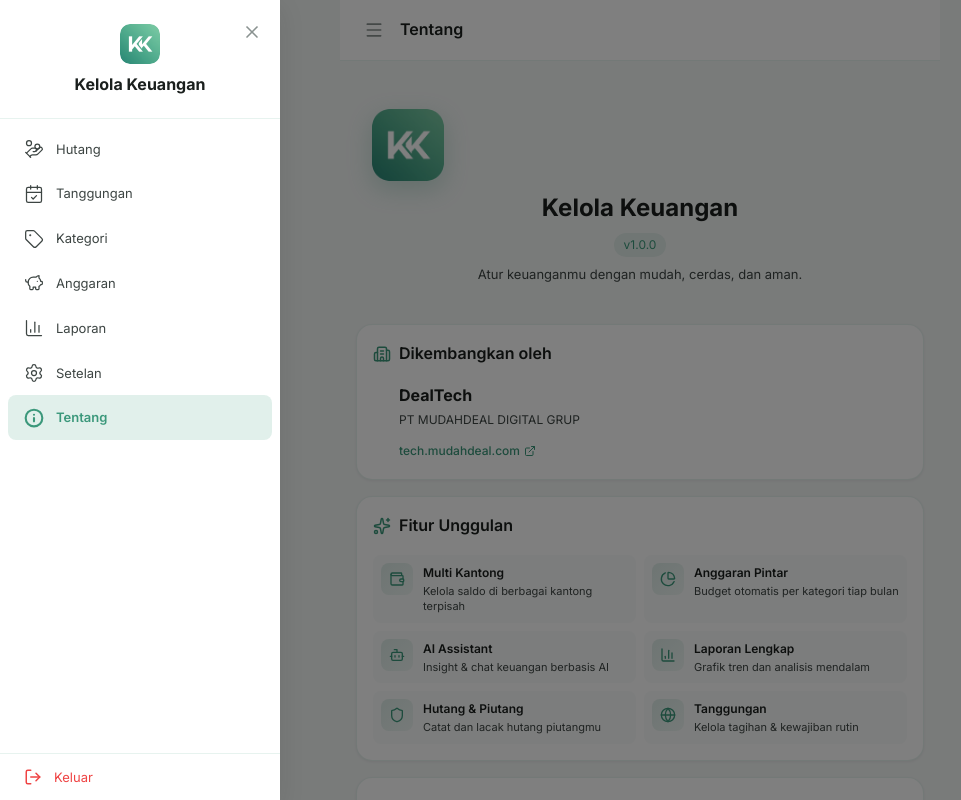
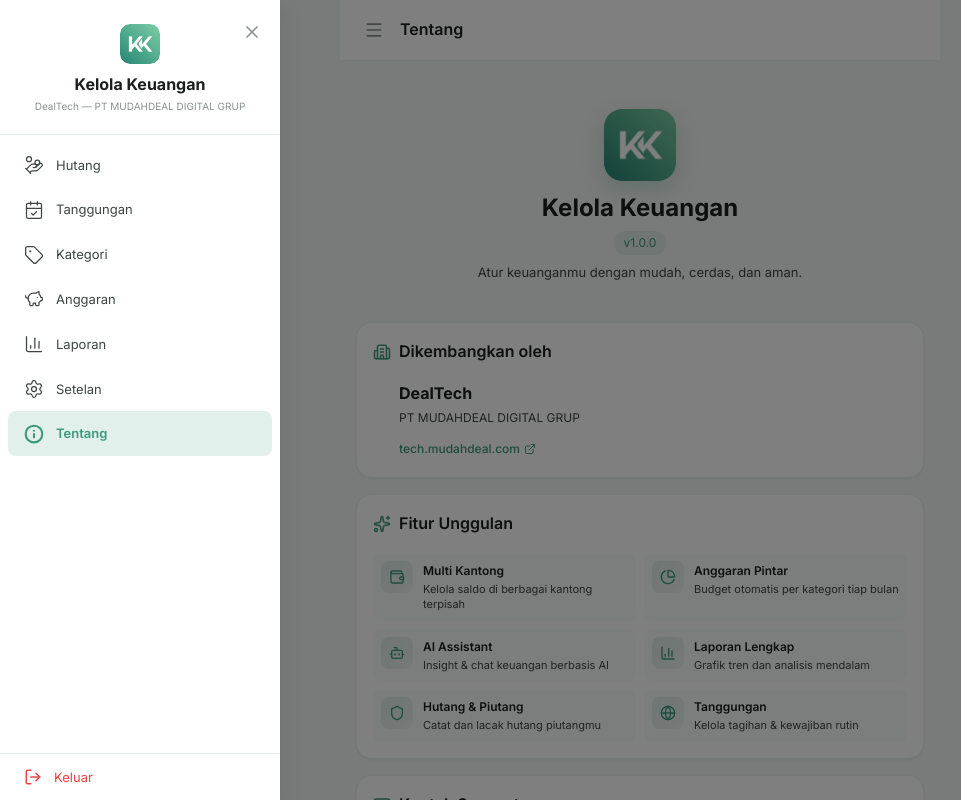
Before and after one commit to cahrur/kelola-keuangan, a React (Vite) app: page /about in a window 1280 px wide. Both pictures are taken after a click on the button 374 px from the left and 30 px from the top of the page. Shown: the top 800 px of the page, without its empty margins (0-961 px from the left). Built offline with nearby package versions, Linux system fonts and the light colour scheme; no server answers.

Commit message:
Fix logo tidak tampil

```diff
--- a/src/components/layout/PageHeader.jsx
+++ b/src/components/layout/PageHeader.jsx
@@ -2,6 +2,7 @@ import { useState } from 'react';
 import { NavLink, useLocation, useNavigate } from 'react-router-dom';
 import { Menu, X, HandCoins, CalendarCheck, Tag, PiggyBank, BarChart3, Settings, Info, LogOut } from 'lucide-react';
 import useAuthStore from '../../stores/authStore';
+import logoImg from '../../assets/logo.png';
 
 const DRAWER_NAV = [
     { to: '/debts', icon: HandCoins, label: 'Hutang' },
@@ -46,8 +47,11 @@ export default function PageHeader({ title, subtitle, actions }) {
                     <div className="page-drawer" onClick={(e) => e.stopPropagation()}>
                         {/* Logo */}
                         <div className="page-drawer__logo">
-                            <img src="/logo.png" alt="Kelola Keuangan" className="page-drawer__logo-img" />
-                            <span className="page-drawer__logo-text">Kelola Keuangan</span>
+                            <img src={logoImg} alt="Kelola Keuangan" className="page-drawer__logo-img" />
+                            <div style={{ textAlign: 'center' }}>
+                                <span className="page-drawer__logo-text">Kelola Keuangan</span>
+                                <span className="page-drawer__logo-sub">DealTech — PT MUDAHDEAL DIGITAL GRUP</span>
+                            </div>
                         </div>
 
                         {/* Nav items */}
--- a/src/components/ui/SplashScreen.jsx
+++ b/src/components/ui/SplashScreen.jsx
@@ -1,4 +1,5 @@
 import { useState, useEffect } from 'react';
+import logoImg from '../../assets/logo.png';
 import './SplashScreen.css';
 
 export default function SplashScreen({ onFinish }) {
@@ -23,7 +24,7 @@ export default function SplashScreen({ onFinish }) {
         <div className={`splash splash--${phase}`}>
             <div className="splash__content">
                 <div className="splash__logo-wrapper">
-                    <img className="splash__logo" src="/logo.png" alt="Kelola Keuangan" />
+                    <img className="splash__logo" src={logoImg} alt="Kelola Keuangan" />
                     <div className="splash__ring" />
                     <div className="splash__ring splash__ring--2" />
                 </div>
--- a/src/pages/AboutPage.css
+++ b/src/pages/AboutPage.css
@@ -1,5 +1,8 @@
 /* About Hero */
 .about-hero {
+    display: flex;
+    flex-direction: column;
+    align-items: center;
     text-align: center;
     padding: var(--space-lg) var(--space-md);
     margin-bottom: var(--space-md);
--- a/src/pages/AboutPage.jsx
+++ b/src/pages/AboutPage.jsx
@@ -2,6 +2,7 @@ import { Building2, Mail, Sparkles, Wallet, PieChart, Bot, Shield, BarChart3, Gl
 import { Link } from 'react-router-dom';
 import PageHeader from '../components/layout/PageHeader';
 import Card from '../components/ui/Card';
+import logoImg from '../assets/logo.png';
 import './AboutPage.css';
 
 const APP_VERSION = '1.0.0';
@@ -22,7 +23,7 @@ export default function AboutPage() {
 
             {/* App Identity */}
             <div className="about-hero animate-slide-up">
-                <img src="/logo.png" alt="Kelola Keuangan" className="about-hero__logo" />
+                <img src={logoImg} alt="Kelola Keuangan" className="about-hero__logo" />
                 <h2 className="about-hero__name">Kelola Keuangan</h2>
                 <span className="about-hero__version">v{APP_VERSION}</span>
                 <p className="about-hero__tagline">Atur keuanganmu dengan mudah, cerdas, dan aman.</p>
--- a/src/pages/LoginPage.jsx
+++ b/src/pages/LoginPage.jsx
@@ -2,6 +2,7 @@ import { useState } from 'react';
 import { Link, useNavigate } from 'react-router-dom';
 import { GoogleLogin } from '@react-oauth/google';
 import useAuthStore from '../stores/authStore';
+import logoImg from '../assets/logo.png';
 import './AuthPage.css';
 
 export default function LoginPage() {
@@ -44,7 +45,7 @@ export default function LoginPage() {
         <div className="auth-page">
             <div className="auth-card">
                 <div className="auth-card__header">
-                    <img className="auth-card__logo" src="/logo.png" alt="Kelola Keuangan" width="64" height="64" />
+                    <img className="auth-card__logo" src={logoImg} alt="Kelola Keuangan" width="64" height="64" />
                     <h1 className="auth-card__title">Masuk</h1>
                     <p className="auth-card__subtitle">Kelola keuanganmu dengan mudah</p>
                 </div>
--- a/src/styles/global.css
+++ b/src/styles/global.css
@@ -207,6 +207,15 @@ img {
     font-size: var(--font-md);
     font-weight: 700;
     color: var(--text-primary);
+    text-align: center;
+}
+
+.page-drawer__logo-sub {
+    display: block;
+    font-size: 10px;
+    color: var(--text-muted);
+    font-weight: 400;
+    text-align: center;
 }
 
 .page-drawer__nav {
```
Also changed, not shown: src/assets/logo.png (added), 1 other file (tests, documents, lock files or other folders).
